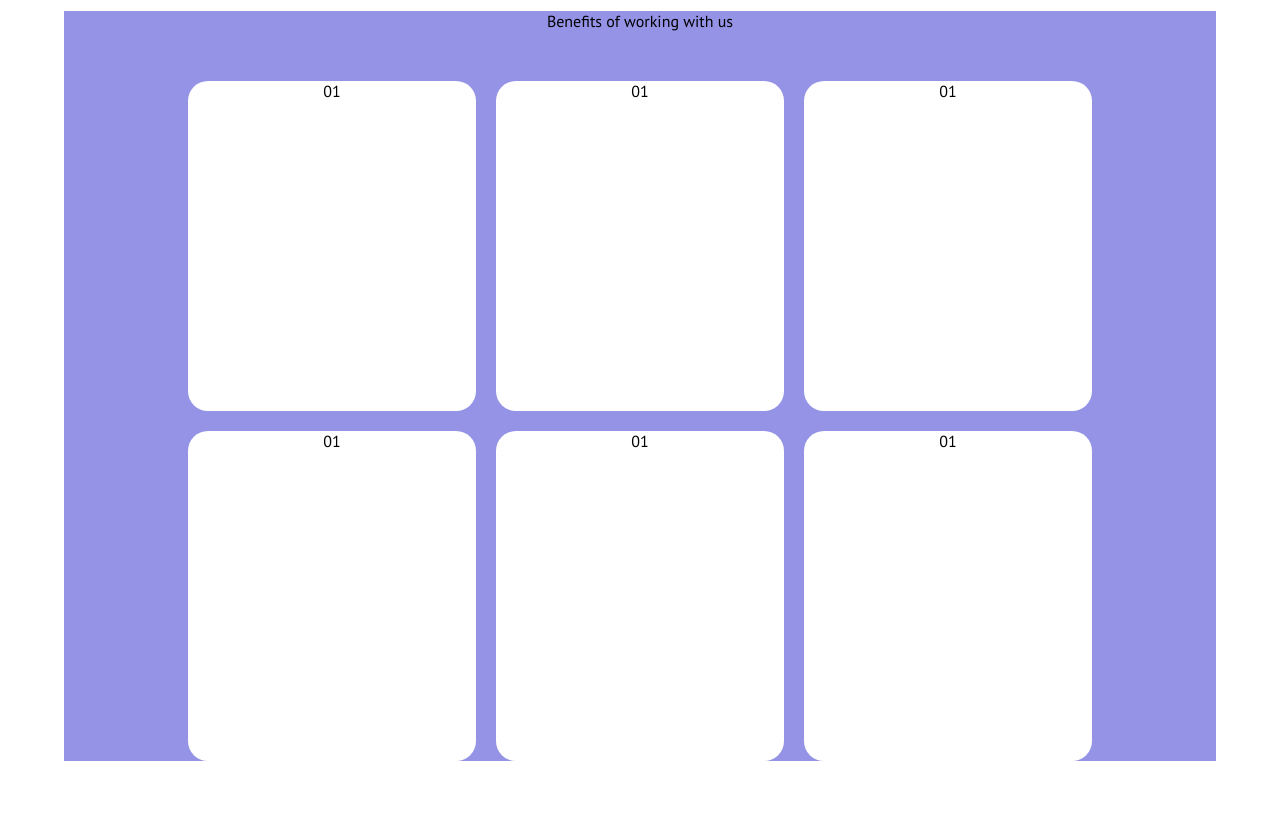
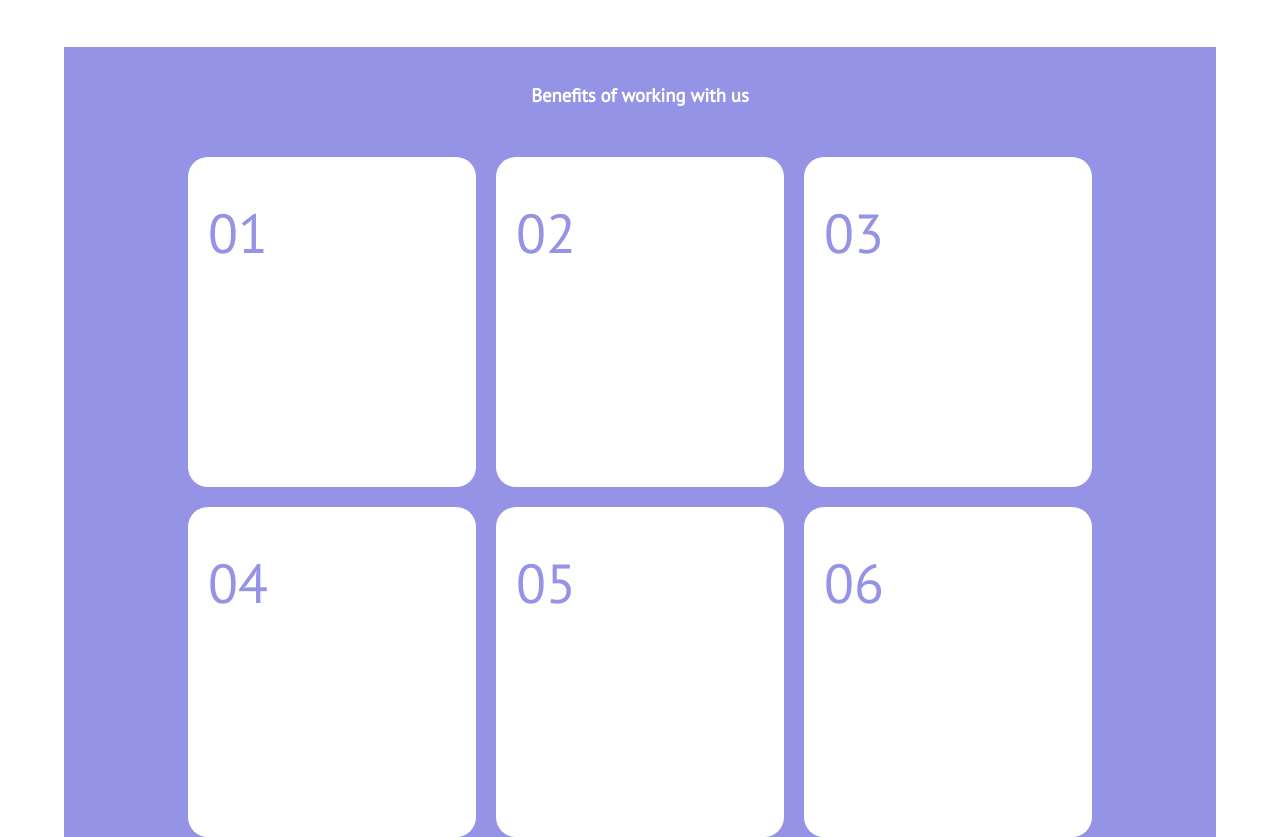
Before and after one commit to Skyfe24/htmlcss-responsive-layout, a plain HTML site: page index.html in a window 1280 px wide. Shown: the part 2176-3013 px from the top of the page. Before the commit the page ends 2937 px from the top, so only its background shows below. Drawn offline with Linux system fonts and the light colour scheme.

Commit message:
benefit boxes proceeds

```diff
--- a/index.html
+++ b/index.html
@@ -163,16 +163,17 @@
 
         </div>
         <div class="container">
+
             <section class="violet">
-                <div> Benefits of working with us</div>
+                <div class="white"> <h3>Benefits of working with us</h3></div>
 
                 <div class="flex justify-center-align-center gap squaring">
-                    <div class="box">01</div>
-                    <div class="box">01</div>
-                    <div class="box">01</div>
-                    <div class="box">01</div>
-                    <div class="box">01</div>
-                    <div class="box">01</div>
+                    <div class="box"> <div class="testo"><span class="bigger colorviolet">01</span> </div> </div>
+                    <div class="box"> <div class="testo"><span class="bigger colorviolet">02</span> </div> </div>
+                    <div class="box"> <div class="testo"><span class="bigger colorviolet">03</span> </div> </div>
+                    <div class="box"> <div class="testo"><span class="bigger colorviolet">04</span> </div> </div>
+                    <div class="box"> <div class="testo"><span class="bigger colorviolet">05</span> </div> </div>
+                    <div class="box"> <div class="testo"><span class="bigger colorviolet">06</span> </div> </div>
                 </div>
 
 
--- a/style.css
+++ b/style.css
@@ -172,3 +172,12 @@ img{
   background-color: white;
   border-radius: 20px;
 }
+h3{
+  padding-top: 36px;
+}
+.testo{
+  margin-left: 20px;
+  margin-top: 40px;
+  text-align: left;
+
+}
```
